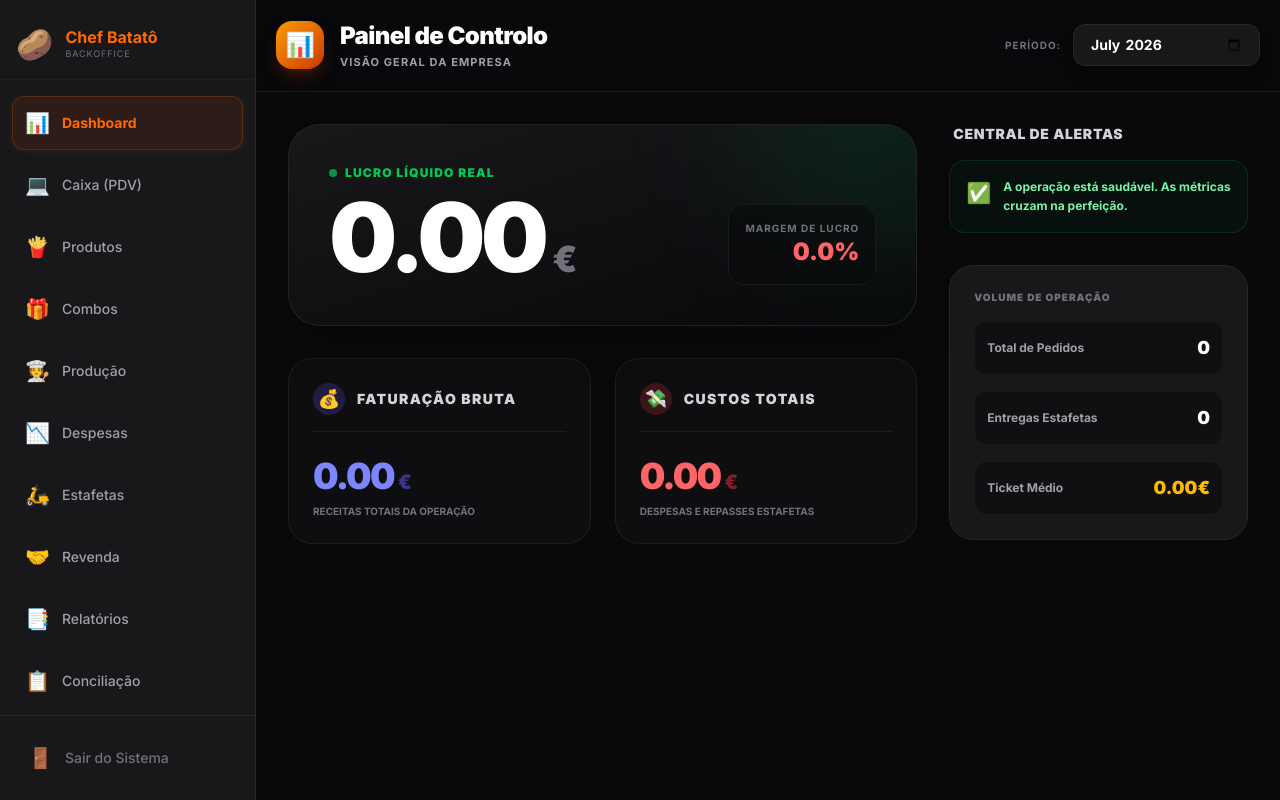
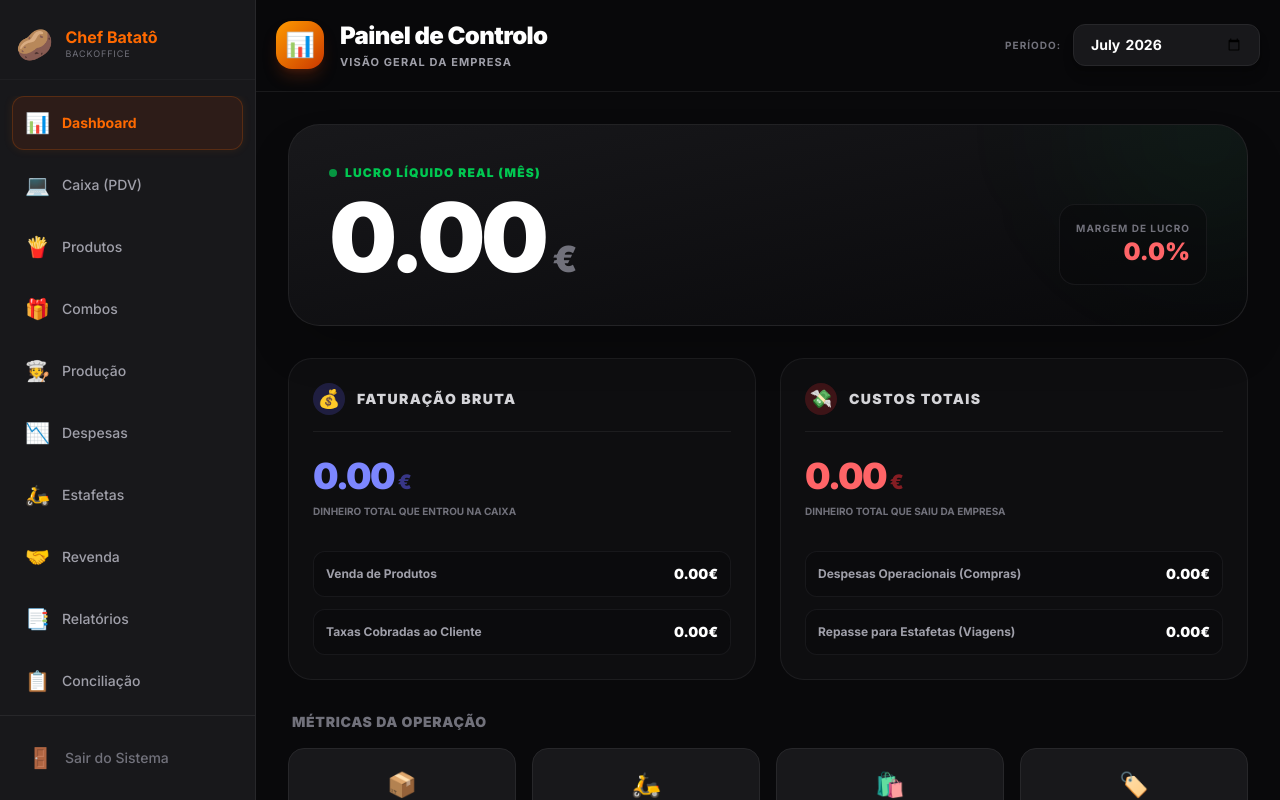
Before and after one commit to hkf844c5gb-creator/chef-batato-erp, a Next.js app: page /admin/dashboard in a window 1280 px wide. Built offline with nearby package versions, Linux system fonts and the light colour scheme; no server answers; the database is empty.

Commit message:
alteração dashbord

```diff
--- a/app/admin/dashboard/page.tsx
+++ b/app/admin/dashboard/page.tsx
@@ -10,82 +10,77 @@ export default function DashboardFinanceiro() {
   );
 
   const [loading, setLoading] = useState(true);
-  const [mesFiltro, setMesFiltro] = useState(new Date().toISOString().slice(0, 7));
+  const [mesFiltro, setMesFiltro] = useState(new Date().toISOString().slice(0, 7)); // Ex: 2026-07
 
+  // Estados de Dados
   const [pedidos, setPedidos] = useState<any[]>([]);
   const [despesas, setDespesas] = useState<any[]>([]);
-  const [estafetas, setEstafetas] = useState<any[]>([]);
 
   async function carregarDashboard() {
     setLoading(true);
     try {
+      // Puxar Pedidos do Mês Selecionado
+      const dataInicio = `${mesFiltro}-01T00:00:00.000Z`;
+
+      // Lógica para obter o último dia do mês
       const ano = parseInt(mesFiltro.split('-')[0]);
       const mes = parseInt(mesFiltro.split('-')[1]);
       const ultimoDia = new Date(ano, mes, 0).getDate();
-
-      const dataInicio = `${mesFiltro}-01T00:00:00.000Z`;
       const dataFim = `${mesFiltro}-${ultimoDia}T23:59:59.999Z`;
 
-      const { data: peds } = await supabase.from('pedidos').select('*').gte('criado_em', dataInicio).lte('criado_em', dataFim);
-      const { data: desp } = await supabase.from('despesas').select('*').gte('data_despesa', `${mesFiltro}-01`).lte('data_despesa', `${mesFiltro}-${ultimoDia}`);
-      const { data: ests } = await supabase.from('estafetas').select('*'); // Para verificar dívidas e alertas
+      const { data: peds } = await supabase
+        .from('pedidos')
+        .select('*')
+        .gte('criado_em', dataInicio)
+        .lte('criado_em', dataFim);
+
+      const { data: desp } = await supabase
+        .from('despesas')
+        .select('*')
+        .gte('data_despesa', `${mesFiltro}-01`)
+        .lte('data_despesa', `${mesFiltro}-${ultimoDia}`);
 
       if (peds) setPedidos(peds);
       if (desp) setDespesas(desp);
-      if (ests) setEstafetas(ests);
     } catch (err) {
-      console.error(err);
+      console.error("Erro ao carregar dashboard:", err);
     } finally {
       setLoading(false);
     }
   }
 
-  useEffect(() => { carregarDashboard(); }, [mesFiltro]);
+  useEffect(() => {
+    carregarDashboard();
+  }, [mesFiltro]);
 
-  // --- MATEMÁTICA ---
+  // --- MOTOR DE CÁLCULO FINANCEIRO ---
+
+  // 1. FATURAÇÃO (Entradas)
+  // O que o cliente pagou na totalidade (Subtotal dos produtos + Taxa de Entrega que ele pagou)
   const faturacaoBruta = pedidos.reduce((sum, p) => sum + Number(p.total_final || 0), 0);
+  const subtotalProdutos = pedidos.reduce((sum, p) => sum + Number(p.subtotal || 0), 0);
+
+  // 2. CUSTOS (Saídas)
+  // A taxa de entrega é um custo porque, apesar de o cliente a pagar, ela sai diretamente para o estafeta.
   const custosEstafetas = pedidos.reduce((sum, p) => sum + Number(p.taxa_entrega || 0), 0);
+
+  // Despesas operacionais (Ingredientes, embalagens, etc)
   const despesasOperacionais = despesas.reduce((sum, d) => sum + Number(d.valor || 0), 0);
+
   const custosTotais = custosEstafetas + despesasOperacionais;
+
+  // 3. LUCRO LÍQUIDO REAL
   const lucroReal = faturacaoBruta - custosTotais;
   const margemLucro = faturacaoBruta > 0 ? (lucroReal / faturacaoBruta) * 100 : 0;
 
-  // --- SISTEMA DE ALERTAS (LÓGICA INTELIGENTE) ---
-  const gerarAlertas = () => {
-    const alertas = [];
+  // 4. ESTATÍSTICAS EXTRAS
+  const totalViagens = pedidos.filter(p => p.tipo_pedido === 'Entrega').length;
+  const totalTakeaway = pedidos.filter(p => p.tipo_pedido !== 'Entrega').length;
+  const ticketMedio = pedidos.length > 0 ? (faturacaoBruta / pedidos.length) : 0;
 
-    // Alerta 1: Quebra de margem de lucro
-    if (faturacaoBruta > 0 && margemLucro < 15) {
-      alertas.push({ tipo: 'critico', icone: '📉', texto: 'A margem de lucro caiu abaixo dos 15%. Controle as despesas com ingredientes!' });
+  if (loading) {
+    return <div className="min-h-screen bg-zinc-950 flex items-center justify-center text-zinc-500 font-bold uppercase tracking-widest text-xs">A Processar Finanças...</div>;
   }
-
-    // Alerta 2: Estafetas com acumulado alto (Lembrete de acerto)
-    const viagensRecentes = pedidos.filter(p => p.taxa_entrega > 0 && p.entregador);
-    const entregadoresAtivos = [...new Set(viagensRecentes.map(v => v.entregador))];
-    if (entregadoresAtivos.length > 0) {
-      alertas.push({ tipo: 'aviso', icone: '🛵', texto: `Há ${entregadoresAtivos.length} estafeta(s) a rodar hoje. Verifique se há acertos pendentes no caixa.` });
-    }
-
-    // Alerta 3: Possível quebra de stock de Embalagens/Batatas
-    const totalBatatasVendidas = pedidos.length; // Simplificação: 1 pedido = 1 embalagem/batata
-    if (totalBatatasVendidas > 50) {
-      const despesasEmbalagem = despesas.filter(d => d.categoria.includes('Embalagens'));
-      if (despesasEmbalagem.length === 0) {
-        alertas.push({ tipo: 'aviso', icone: '📦', texto: `Já vendeu ${totalBatatasVendidas} itens este mês, mas não registou compra de embalagens. Atenção ao stock!` });
-      }
-    }
-
-    // Alerta 4: Se o sistema estiver perfeito
-    if (alertas.length === 0) {
-      alertas.push({ tipo: 'sucesso', icone: '✅', texto: 'A operação está saudável. As métricas cruzam na perfeição.' });
-    }
-
-    return alertas;
-  };
-
-  const alertasAtivos = gerarAlertas();
-
-  if (loading) return <div className="min-h-screen bg-zinc-950 flex items-center justify-center text-zinc-500 font-bold uppercase tracking-widest text-xs">A Processar Finanças...</div>;
 
   return (
     <div className="min-h-screen bg-zinc-950 text-white font-sans flex flex-col pb-24 selection:bg-orange-500/30">
@@ -102,33 +97,36 @@ export default function DashboardFinanceiro() {
           </div>
         </div>
 
+        {/* Seletor de Mês */}
         <div className="flex items-center gap-3">
           <label className="hidden md:block text-[10px] font-bold text-zinc-500 uppercase tracking-widest">Período:</label>
-          <input type="month" value={mesFiltro} onChange={(e) => setMesFiltro(e.target.value)} className="bg-zinc-900 border border-zinc-800 text-white px-4 py-2.5 rounded-xl text-sm font-bold outline-none focus:border-orange-500 cursor-pointer shadow-lg" />
+          <input
+            type="month"
+            value={mesFiltro}
+            onChange={(e) => setMesFiltro(e.target.value)}
+            className="bg-zinc-900 border border-zinc-800 text-white px-4 py-2.5 rounded-xl text-sm font-bold outline-none focus:border-orange-500 cursor-pointer shadow-lg"
+          />
         </div>
       </header>
 
-      <main className="flex-1 w-full max-w-[1200px] mx-auto p-5 md:p-8 grid grid-cols-1 xl:grid-cols-3 gap-8 animate-in fade-in duration-500">
+      <main className="flex-1 w-full max-w-[1200px] mx-auto p-5 md:p-8 space-y-8 animate-in fade-in duration-500">
 
-        {/* COLUNA ESQUERDA & CENTRO: MÉTRICAS (Ocupa 2/3) */}
-        <div className="xl:col-span-2 space-y-8">
-
-          {/* SECÇÃO 1: LUCRO LÍQUIDO */}
-          <div className="bg-gradient-to-br from-zinc-900 to-zinc-950 border border-zinc-800/80 rounded-[32px] p-8 md:p-10 shadow-2xl relative overflow-hidden group hover:border-zinc-700 transition-all">
-            <div className="absolute top-0 right-0 w-64 h-64 bg-green-500/10 rounded-full blur-3xl -translate-y-1/2 translate-x-1/3 group-hover:bg-green-500/20 transition-all duration-700"></div>
+        {/* SECÇÃO 1: O GRANDE RESULTADO (LUCRO LÍQUIDO) */}
+        <div className="bg-gradient-to-br from-zinc-900 to-zinc-950 border border-zinc-800/80 rounded-[32px] p-8 md:p-10 shadow-2xl relative overflow-hidden">
+          <div className="absolute top-0 right-0 w-64 h-64 bg-green-500/5 rounded-full blur-3xl -translate-y-1/2 translate-x-1/3"></div>
 
           <div className="flex flex-col md:flex-row justify-between items-start md:items-end gap-6 relative z-10">
             <div>
               <h2 className="text-xs font-black text-green-500 uppercase tracking-widest mb-2 flex items-center gap-2">
                 <span className="w-2 h-2 rounded-full bg-green-500 animate-pulse"></span>
-                  Lucro Líquido Real
+                Lucro Líquido Real (Mês)
               </h2>
               <div className="text-6xl md:text-8xl font-black text-white tracking-tighter">
                 {lucroReal.toFixed(2)}<span className="text-4xl text-zinc-500 ml-2">€</span>
               </div>
             </div>
 
-              <div className="text-right bg-zinc-950/50 p-4 rounded-2xl border border-zinc-800/50 backdrop-blur-md">
+            <div className="text-right bg-zinc-950/50 p-4 rounded-2xl border border-zinc-800/50">
               <span className="block text-[10px] text-zinc-500 uppercase font-bold tracking-widest">Margem de Lucro</span>
               <span className={`text-2xl font-black ${margemLucro >= 20 ? 'text-green-400' : margemLucro >= 10 ? 'text-amber-400' : 'text-red-400'}`}>
                 {margemLucro.toFixed(1)}%
@@ -139,73 +137,91 @@ export default function DashboardFinanceiro() {
 
         {/* SECÇÃO 2: ENTRADAS VS SAÍDAS */}
         <div className="grid grid-cols-1 md:grid-cols-2 gap-6">
+
+          {/* BLOCO ENTRADAS */}
           <div className="bg-zinc-900/40 border border-zinc-800/60 rounded-[24px] p-6 space-y-6">
             <div className="flex items-center gap-3 border-b border-zinc-800/60 pb-4">
               <div className="w-8 h-8 rounded-full bg-indigo-500/20 text-indigo-400 flex items-center justify-center text-lg">💰</div>
               <h3 className="text-sm font-black text-zinc-300 uppercase tracking-widest">Faturação Bruta</h3>
             </div>
+
             <div>
-                <div className="text-4xl font-black text-indigo-400 font-mono tracking-tighter">{faturacaoBruta.toFixed(2)}<span className="text-xl text-indigo-500/50 ml-1">€</span></div>
-                <p className="text-[10px] text-zinc-500 uppercase font-bold mt-2">Receitas totais da operação</p>
+              <div className="text-4xl font-black text-indigo-400 font-mono tracking-tighter">
+                {faturacaoBruta.toFixed(2)}<span className="text-xl text-indigo-500/50 ml-1">€</span>
+              </div>
+              <p className="text-[10px] text-zinc-500 uppercase font-bold mt-2">Dinheiro total que entrou na caixa</p>
+            </div>
+
+            <div className="space-y-3 pt-2">
+              <div className="flex justify-between items-center bg-zinc-950/50 p-3 rounded-xl border border-zinc-800/50">
+                <span className="text-xs font-bold text-zinc-400">Venda de Produtos</span>
+                <span className="text-sm font-black text-white">{subtotalProdutos.toFixed(2)}€</span>
+              </div>
+              <div className="flex justify-between items-center bg-zinc-950/50 p-3 rounded-xl border border-zinc-800/50">
+                <span className="text-xs font-bold text-zinc-400">Taxas Cobradas ao Cliente</span>
+                <span className="text-sm font-black text-white">{custosEstafetas.toFixed(2)}€</span>
+              </div>
             </div>
           </div>
 
+          {/* BLOCO SAÍDAS */}
           <div className="bg-zinc-900/40 border border-zinc-800/60 rounded-[24px] p-6 space-y-6">
             <div className="flex items-center gap-3 border-b border-zinc-800/60 pb-4">
               <div className="w-8 h-8 rounded-full bg-red-500/20 text-red-400 flex items-center justify-center text-lg">💸</div>
               <h3 className="text-sm font-black text-zinc-300 uppercase tracking-widest">Custos Totais</h3>
             </div>
+
             <div>
-                <div className="text-4xl font-black text-red-400 font-mono tracking-tighter">{custosTotais.toFixed(2)}<span className="text-xl text-red-500/50 ml-1">€</span></div>
-                <p className="text-[10px] text-zinc-500 uppercase font-bold mt-2">Despesas e repasses estafetas</p>
+              <div className="text-4xl font-black text-red-400 font-mono tracking-tighter">
+                {custosTotais.toFixed(2)}<span className="text-xl text-red-500/50 ml-1">€</span>
+              </div>
+              <p className="text-[10px] text-zinc-500 uppercase font-bold mt-2">Dinheiro total que saiu da empresa</p>
+            </div>
+
+            <div className="space-y-3 pt-2">
+              <div className="flex justify-between items-center bg-zinc-950/50 p-3 rounded-xl border border-zinc-800/50">
+                <span className="text-xs font-bold text-zinc-400">Despesas Operacionais (Compras)</span>
+                <span className="text-sm font-black text-white">{despesasOperacionais.toFixed(2)}€</span>
+              </div>
+              <div className="flex justify-between items-center bg-zinc-950/50 p-3 rounded-xl border border-zinc-800/50">
+                <span className="text-xs font-bold text-zinc-400">Repasse para Estafetas (Viagens)</span>
+                <span className="text-sm font-black text-white">{custosEstafetas.toFixed(2)}€</span>
               </div>
             </div>
           </div>
 
         </div>
 
-        {/* COLUNA DIREITA: ALERTAS & MÉTRICAS (Ocupa 1/3) */}
-        <div className="space-y-8">
+        {/* SECÇÃO 3: MÉTRICAS DE OPERAÇÃO (KPIs) */}
+        <div>
+          <h2 className="text-sm font-black uppercase text-zinc-500 tracking-wider mb-4 pl-1">Métricas da Operação</h2>
+          <div className="grid grid-cols-2 md:grid-cols-4 gap-4">
 
-          {/* SISTEMA DE ALERTAS */}
-          <div>
-            <h2 className="text-sm font-black uppercase text-zinc-300 tracking-wider mb-4 pl-1">Central de Alertas</h2>
-            <div className="space-y-3">
-              {alertasAtivos.map((alerta, idx) => (
-                <div key={idx} className={`p-4 rounded-2xl border flex items-start gap-3 transition-colors ${
-                  alerta.tipo === 'critico' ? 'bg-red-950/20 border-red-900/40 text-red-300' :
-                  alerta.tipo === 'aviso' ? 'bg-amber-950/20 border-amber-900/40 text-amber-300' :
-                  'bg-green-950/20 border-green-900/40 text-green-300'
-                }`}>
-                  <span className="text-xl mt-0.5">{alerta.icone}</span>
-                  <p className="text-xs font-bold leading-relaxed">{alerta.texto}</p>
-                </div>
-              ))}
-            </div>
+            <div className="bg-zinc-900 border border-zinc-800 p-5 rounded-2xl flex flex-col justify-center items-center text-center">
+              <span className="text-2xl mb-2">📦</span>
+              <span className="text-3xl font-black text-white">{pedidos.length}</span>
+              <span className="text-[9px] font-bold text-zinc-500 uppercase tracking-widest mt-1">Total Pedidos</span>
             </div>
 
-          {/* KPIs EXTRAS */}
-          <div className="bg-zinc-900 border border-zinc-800 p-6 rounded-[24px] space-y-4">
-            <h3 className="text-[10px] font-black uppercase text-zinc-500 tracking-widest">Volume de Operação</h3>
-
-            <div className="flex justify-between items-center bg-zinc-950/50 p-3 rounded-xl border border-zinc-800/50">
-              <span className="text-xs font-bold text-zinc-400">Total de Pedidos</span>
-              <span className="text-lg font-black text-white">{pedidos.length}</span>
+            <div className="bg-zinc-900 border border-zinc-800 p-5 rounded-2xl flex flex-col justify-center items-center text-center">
+              <span className="text-2xl mb-2">🛵</span>
+              <span className="text-3xl font-black text-white">{totalViagens}</span>
+              <span className="text-[9px] font-bold text-zinc-500 uppercase tracking-widest mt-1">Entregas Feitas</span>
             </div>
 
-            <div className="flex justify-between items-center bg-zinc-950/50 p-3 rounded-xl border border-zinc-800/50">
-              <span className="text-xs font-bold text-zinc-400">Entregas Estafetas</span>
-              <span className="text-lg font-black text-white">{pedidos.filter(p => p.tipo_pedido === 'Entrega').length}</span>
+            <div className="bg-zinc-900 border border-zinc-800 p-5 rounded-2xl flex flex-col justify-center items-center text-center">
+              <span className="text-2xl mb-2">🛍️</span>
+              <span className="text-3xl font-black text-white">{totalTakeaway}</span>
+              <span className="text-[9px] font-bold text-zinc-500 uppercase tracking-widest mt-1">Takeaway / Salão</span>
             </div>
 
-            <div className="flex justify-between items-center bg-zinc-950/50 p-3 rounded-xl border border-zinc-800/50">
-              <span className="text-xs font-bold text-zinc-400">Ticket Médio</span>
-              <span className="text-lg font-black text-amber-400 font-mono">
-                {pedidos.length > 0 ? (faturacaoBruta / pedidos.length).toFixed(2) : '0.00'}€
-              </span>
-            </div>
+            <div className="bg-zinc-900 border border-zinc-800 p-5 rounded-2xl flex flex-col justify-center items-center text-center">
+              <span className="text-2xl mb-2">🏷️</span>
+              <span className="text-3xl font-black text-amber-400 font-mono">{ticketMedio.toFixed(2)}€</span>
+              <span className="text-[9px] font-bold text-zinc-500 uppercase tracking-widest mt-1">Ticket Médio</span>
             </div>
 
+          </div>
         </div>
 
       </main>
```
Lines whose indentation alone changed are shown as unchanged.
